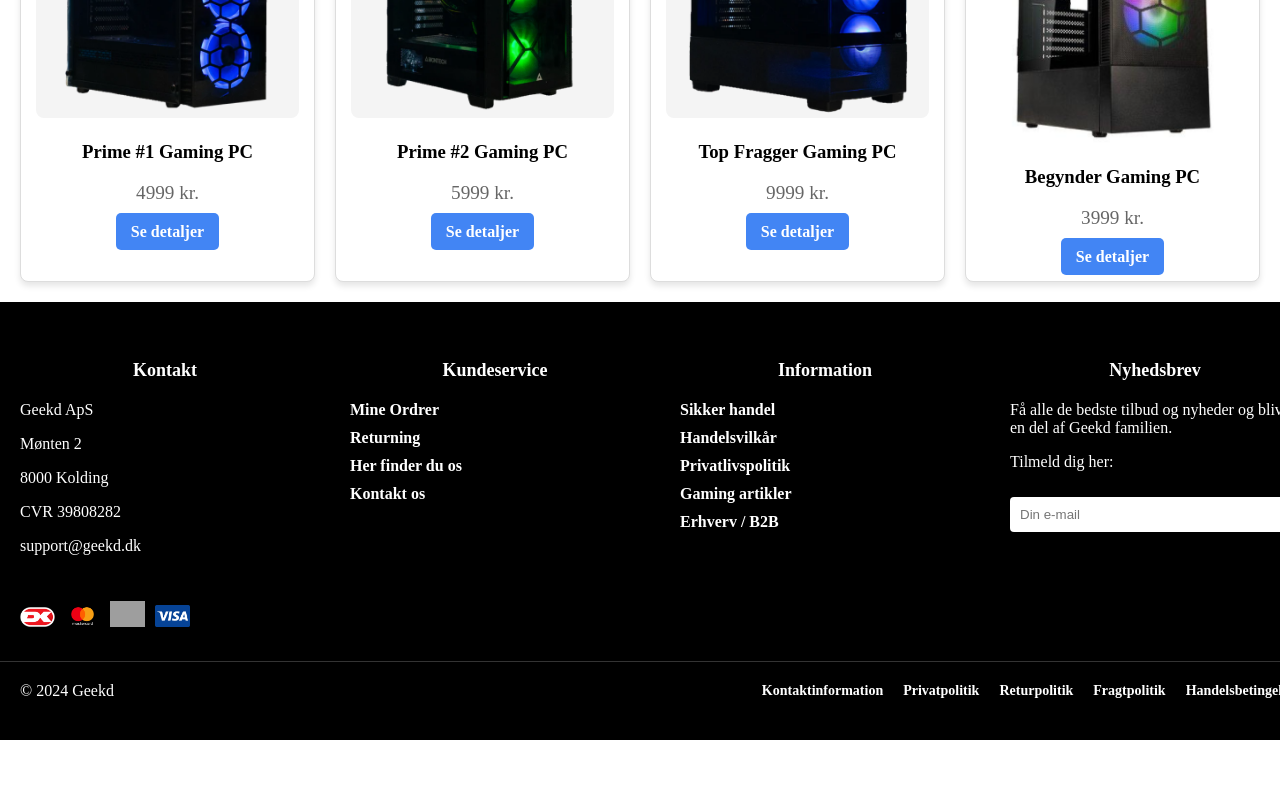
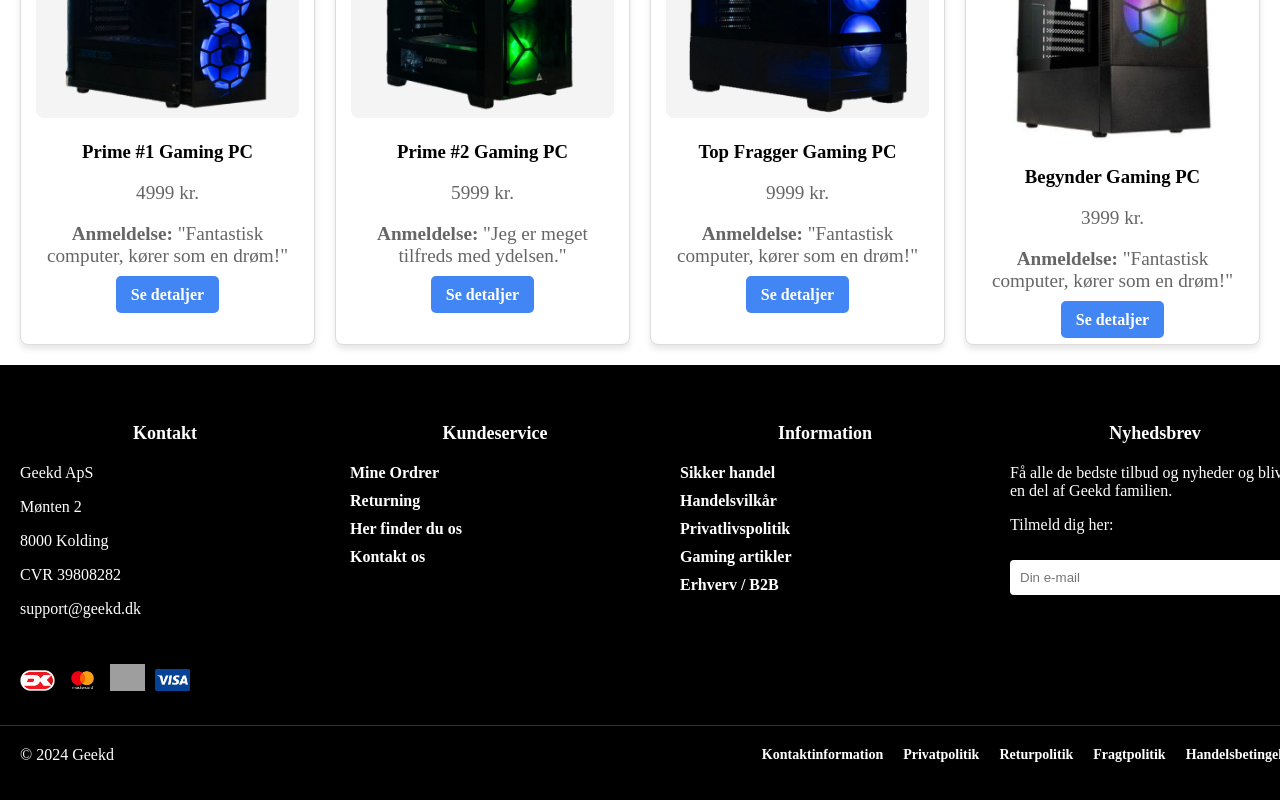
Before and after one commit to Artilonhyseni/Advanced-Frontend, a React (Vite) app: page /ProductOverview in a window 1280 px wide. Shown: the part 966-1766 px from the top of the page. Before the commit the page ends 1706 px from the top, so only its background shows below. Built offline with nearby package versions, Linux system fonts and the light colour scheme; grey boxes are pictures that could not be loaded.

Commit message:
ProductOverview, ProductDetail, routing and css done

```diff
--- a/src/pages/Components/Kategori.jsx
+++ b/src/pages/Components/Kategori.jsx
@@ -1,14 +1,23 @@
 import React from "react";
+import { useNavigate } from "react-router-dom"; // Importer useNavigate til navigation
 
 const Kategori = () => {
+  const navigate = useNavigate(); // Initialiser navigationsfunktionen
+
   const kategori = [
-    { title: "Computere", icon: "Computer.webp" }, // Brug absolut sti i public-mappen
+    { title: "Computere", icon: "Computer.webp", route: "/productoverview" }, // Tilføj route til Computere
     { title: "Gaming tastaturer", icon: "Tastatur.webp" },
     { title: "Headsets", icon: "Headset.webp" },
     { title: "Gamer muse", icon: "Mus.webp" },
     { title: "Gaming skærme", icon: "Skærm.webp" },
     { title: "Gaming stole", icon: "Stole.webp" }
   ];
+
+  const handleCategoryClick = (route) => {
+    if (route) {
+      navigate(route); // Navigér til den angivne route
+    }
+  };
 
   return (
     <div className="categories-section">
@@ -21,14 +30,21 @@ const Kategori = () => {
 
       <div className="categories-grid">
         {kategori.map((kategori, index) => (
-          <div key={index} className="category-item">
+          <div
+            key={index}
+            className="category-item"
+            onClick={() => handleCategoryClick(kategori.route)} // Tilføj onClick hændelse
+            style={{ cursor: kategori.route ? "pointer" : "default" }} // Ændr cursor, hvis der er en route
+          >
             <div className="category-icon">
               {/* Bruger absolut sti til billederne */}
               <img
-                src={kategori.icon} // Brug absolut sti her
+                src={kategori.icon}
                 alt={kategori.title}
                 className="category-icon-img"
-                onError={() => console.log(`Fejl ved indlæsning af billede: ${kategori.icon}`)}
+                onError={() =>
+                  console.log(`Fejl ved indlæsning af billede: ${kategori.icon}`)
+                }
               />
             </div>
             <p>{kategori.title}</p>
--- a/src/pages/ProductsOverview.jsx
+++ b/src/pages/ProductsOverview.jsx
@@ -8,6 +8,19 @@ function ProductOverview() {
     { id: 3, name: "Top Fragger Gaming PC", price: 9999, image: "pc3.png" },
     { id: 4, name: "Begynder Gaming PC", price: 3999, image: "pc4.png" },
   ];
+
+  // Simuler tilfældige anmeldelser
+  const randomReviews = [
+    "Fantastisk computer, kører som en drøm!",
+    "God værdi for pengene.",
+    "Jeg er meget tilfreds med ydelsen.",
+    "Hurtig levering og god service.",
+    "Perfekt til gaming, anbefales!",
+  ];
+
+  function getRandomReview() {
+    return randomReviews[Math.floor(Math.random() * randomReviews.length)];
+  }
 
   return (
     <div className="product-overview">
@@ -38,6 +51,9 @@ function ProductOverview() {
             </Link>
             <h3>{product.name}</h3>
             <p>{product.price} kr.</p>
+            <p className="review">
+              <strong>Anmeldelse:</strong> "{getRandomReview()}"
+            </p>
             <Link to={`/product/${product.id}`} className="btn view-details">
               Se detaljer
             </Link>
```
